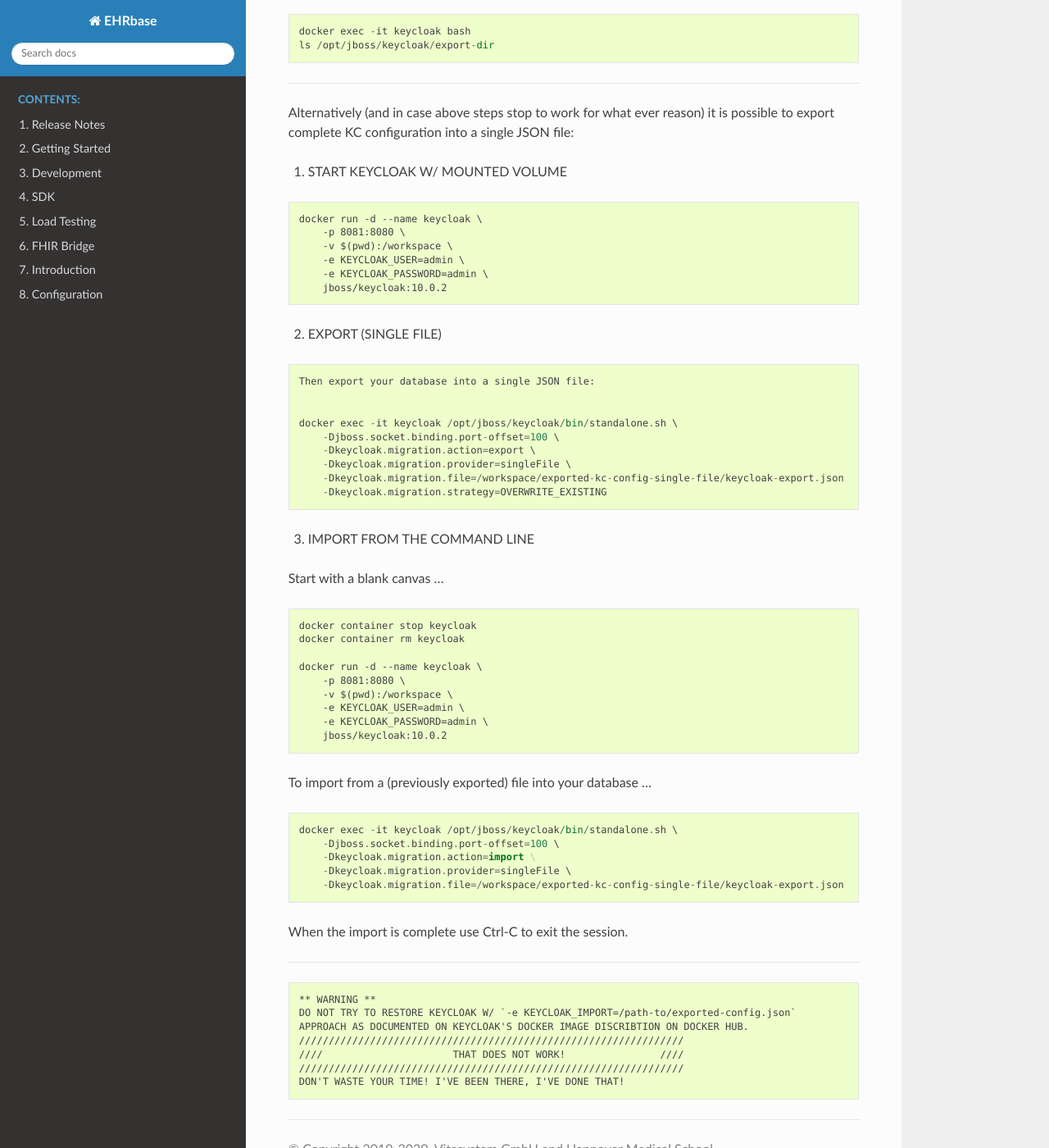
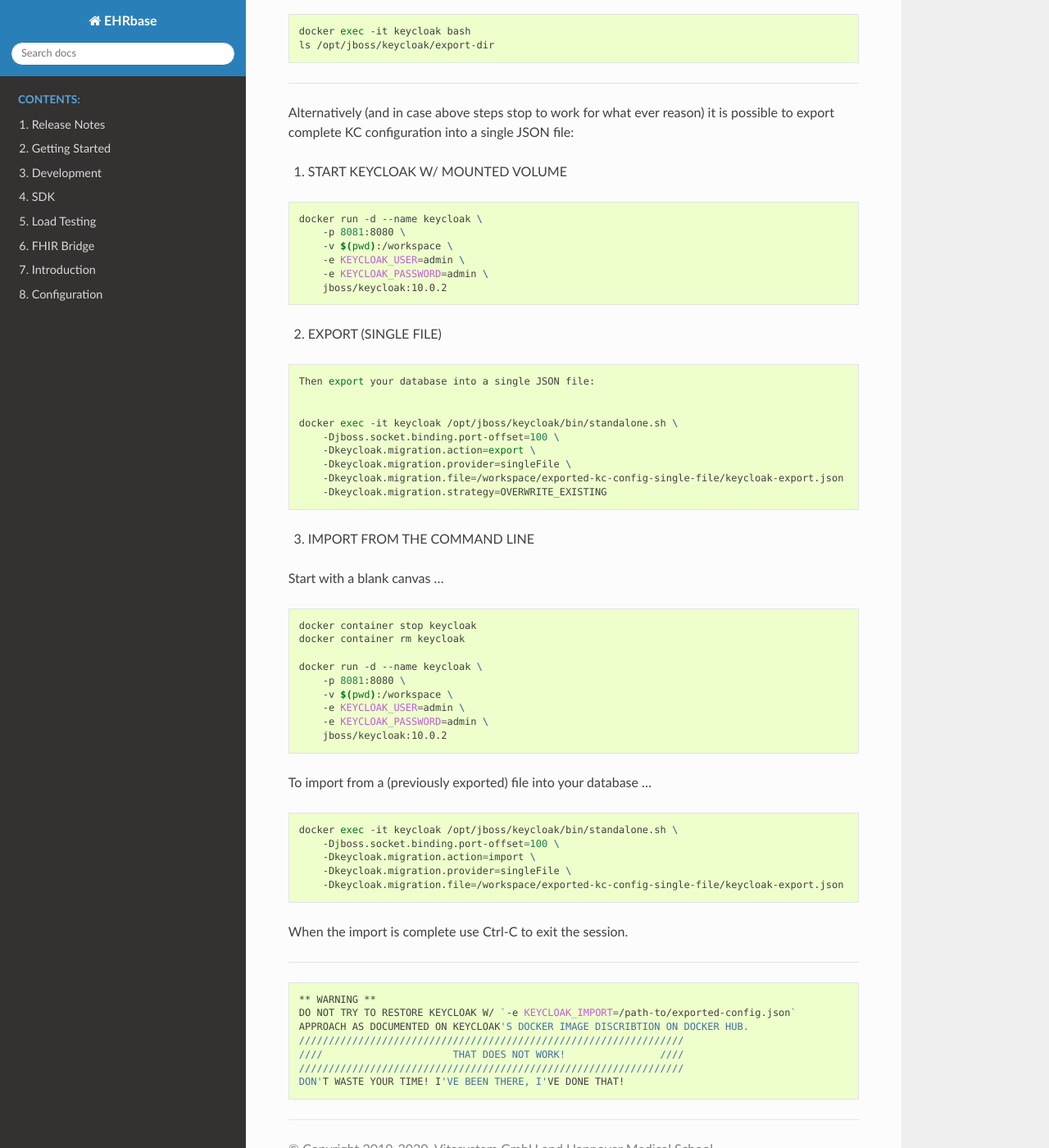
Before and after one commit to ehrbase/documentation, a Sphinx documentation site: the page built from source/03_development/02_testing/security_tests.rst, in a window 1280 px wide and 1400 px high, scrolled down 1832 px. Shown: the whole window at 82% size. Built offline with Sphinx 7.4.7 and the Read the Docs theme 2.0.0, drawn with Linux system fonts in a browser that asks for light colours; formulas are drawn with MathJax 3; pages that are not in the unit, such as notebooks, are missing from menus; some of the changed text lies outside the part shown.

Commit message:
fix of codeblock issues

```diff
--- a/source/03_development/02_testing/security_tests.rst
+++ b/source/03_development/02_testing/security_tests.rst
@@ -5,7 +5,7 @@ RESTORE KEYCLOAK FROM PREVIOUSLY EXPORTED CONFIGURATION
 
 1) START KC W/ A MOUNTED VOLUME
 
-.. code-block::
+.. code-block:: bash
 
 
    docker run -d --name keycloak \
@@ -20,7 +20,7 @@ RESTORE KEYCLOAK FROM PREVIOUSLY EXPORTED CONFIGURATION
 
 2) RESTORE CONFIG FROM DIRECTORY
 
-.. code-block::
+.. code-block:: bash
 
    docker exec -it keycloak /opt/jboss/keycloak/bin/standalone.sh \
        -Djboss.socket.binding.port-offset=100 \
@@ -46,7 +46,7 @@ EXPORT COMPLETE KEYCLOAK CONFIGURATION
 
 1) START KC W/ A MOUNTED VOLUME
 
-.. code-block::
+.. code-block:: bash
 
 
    docker run -d --name keycloak \
@@ -74,7 +74,7 @@ EXPORT COMPLETE KEYCLOAK CONFIGURATION
 
 3) EXPORT CONFIGURATION INTO MULTIPLE FILES WITHIN A DIRECTORY
 
-.. code-block::
+.. code-block:: bash
 
 
    docker exec -it keycloak /opt/jboss/keycloak/bin/standalone.sh \
@@ -92,7 +92,7 @@ EXPORT COMPLETE KEYCLOAK CONFIGURATION
 When the export is complete use Ctrl-C to exit the session.
 The export is complete when you see something like
 
-.. code-block::
+.. code-block:: bash
 
 
    Keycloak 10.0.2 (WildFly Core 11.1.1.Final) started in 11390ms -
@@ -102,7 +102,7 @@ The export is complete when you see something like
 
 4) COPY EXPORTED CONFIGURATION FROM CONTAINER TO YOUR HOST
 
-.. code-block::
+.. code-block:: bash
 
 
    docker cp keycloak:/opt/jboss/keycloak/export-dir ./exported-keycloak-config
@@ -112,7 +112,7 @@ The export is complete when you see something like
 
 optional before copying check the folder exists and contains exported config files:
 
-.. code-block::
+.. code-block:: bash
 
 
    docker exec -it keycloak bash
@@ -129,7 +129,7 @@ to export complete KC configuration into a single JSON file:
 
 1) START KEYCLOAK W/ MOUNTED VOLUME
 
-.. code-block::
+.. code-block:: bash
 
 
    docker run -d --name keycloak \
@@ -144,7 +144,7 @@ to export complete KC configuration into a single JSON file:
 
 2) EXPORT (SINGLE FILE)
 
-.. code-block::
+.. code-block:: bash
 
    Then export your database into a single JSON file:
 
@@ -164,7 +164,7 @@ to export complete KC configuration into a single JSON file:
 Start with a blank canvas ...
 
 
-.. code-block::
+.. code-block:: bash
 
    docker container stop keycloak
    docker container rm keycloak
@@ -180,7 +180,7 @@ Start with a blank canvas ...
 
 To import from a (previously exported) file into your database ...
 
-.. code-block::
+.. code-block:: bash
 
    docker exec -it keycloak /opt/jboss/keycloak/bin/standalone.sh \
        -Djboss.socket.binding.port-offset=100 \
@@ -198,7 +198,7 @@ When the import is complete use Ctrl-C to exit the session.
 
 ----
 
-.. code-block::
+.. code-block:: bash
 
        ** WARNING **
        DO NOT TRY TO RESTORE KEYCLOAK W/ `-e KEYCLOAK_IMPORT=/path-to/exported-config.json`
```
